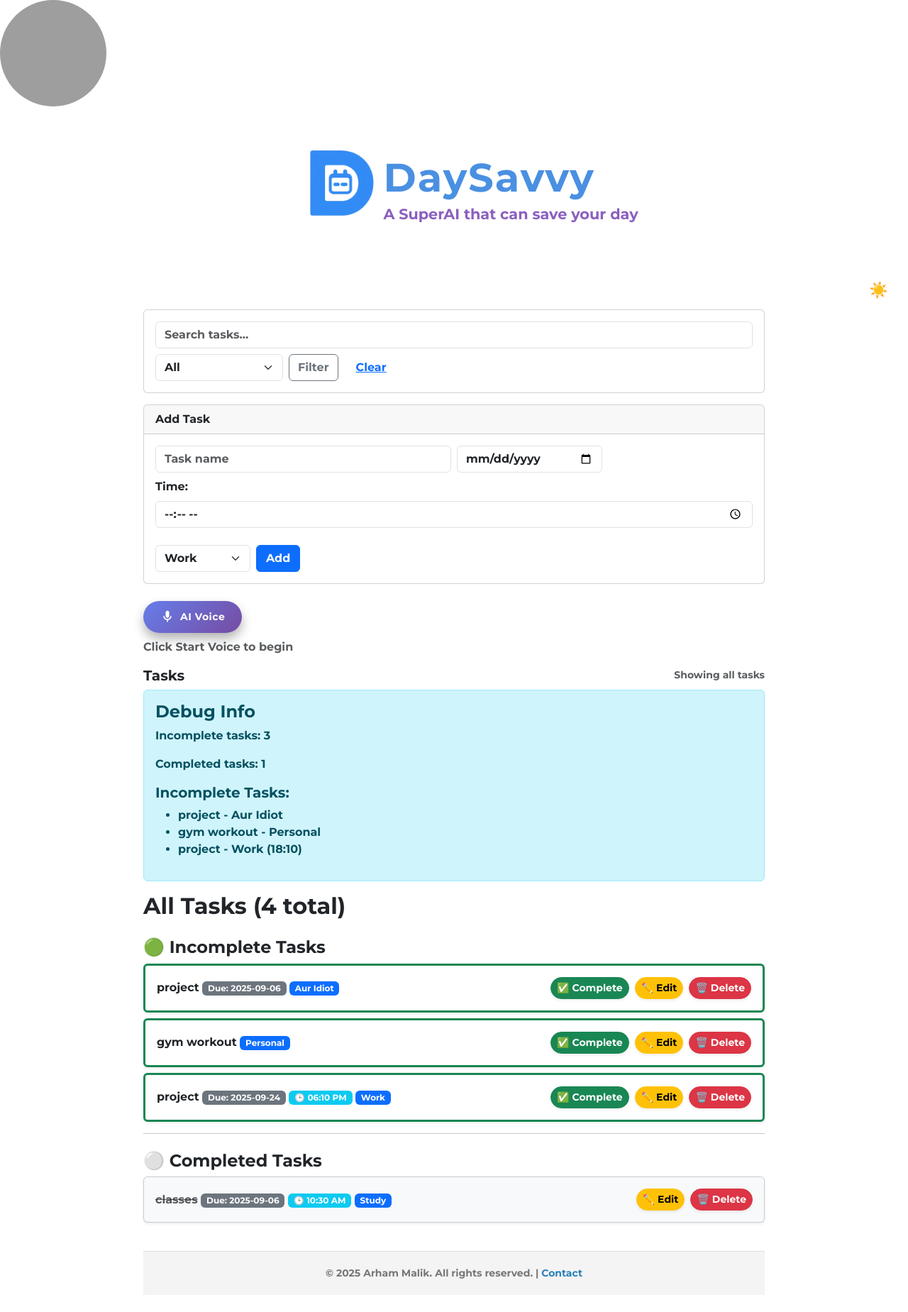
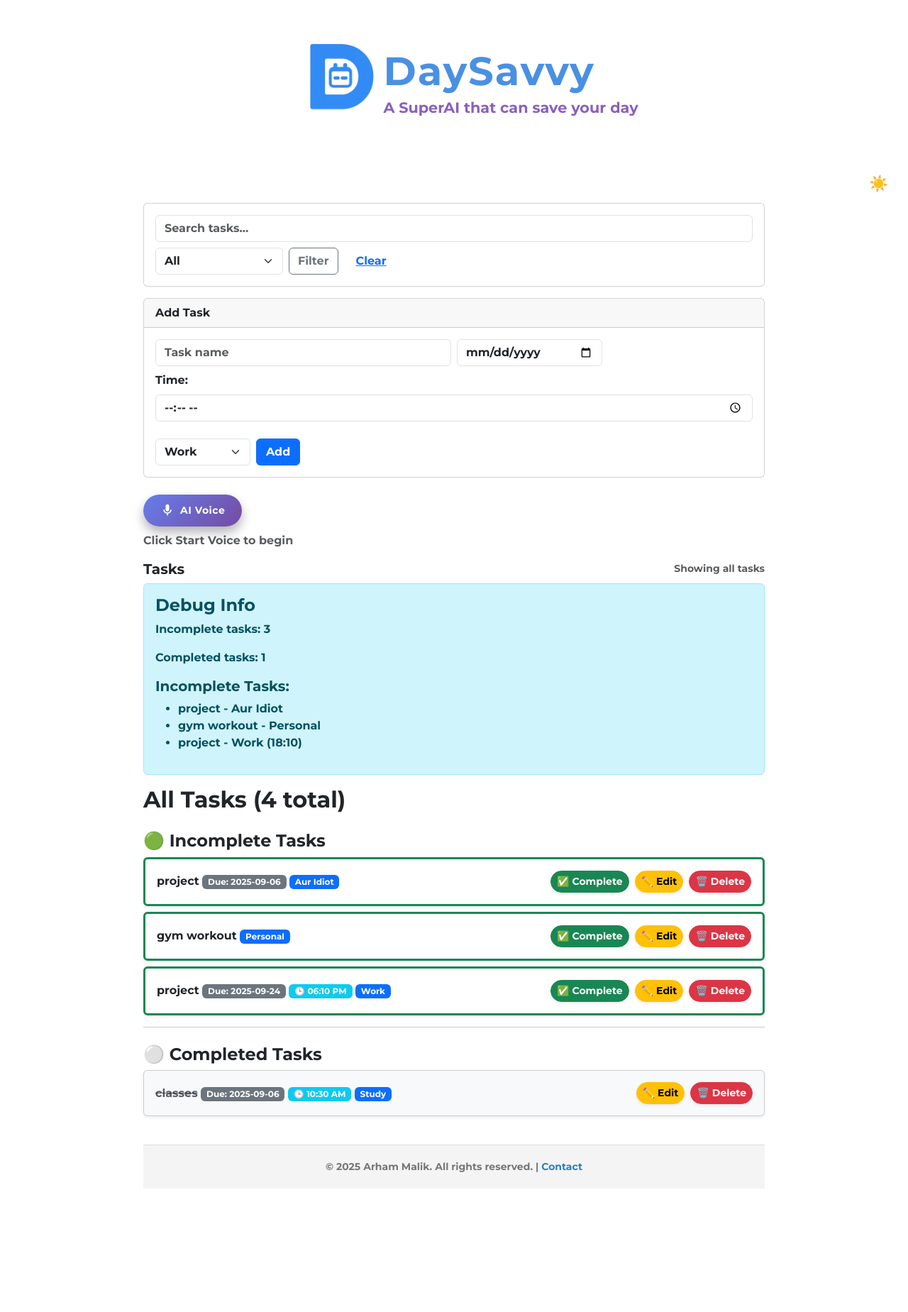
Before and after one commit to arhammalik21/DAYSAVVY, a Flask app: page / in a window 1280 px wide. Shown: the whole page at 71% size. After the commit the page ends 1652 px from the top, so only its background shows below. Run offline with Flask 3, Linux system fonts and the light colour scheme; data comes from the database, SQL or seed files in the repository; some libraries are stand-ins or nearby versions; grey boxes are pictures that could not be loaded.

Commit message:
Removing some non-working things

```diff
--- a/templates/index.html
+++ b/templates/index.html
@@ -12,8 +12,6 @@
   <link rel="icon" type="image/x-icon" href="{{ url_for('static', filename='favicon.ico') }}">
   <link rel="shortcut icon" type="image/x-icon" href="{{ url_for('static', filename='favicon.ico') }}">
   <input type="hidden" name="csrf_token" value="{{ csrf_token() }}">
-  <img src="Photox.png" alt="Arham Malik" style="width:150px; height:150px; border-radius: 50%;">
-
 
   <!-- Bootstrap CSS and Google Font -->
   <link rel="stylesheet" href="https://cdn.jsdelivr.net/npm/bootstrap@5.3.0/dist/css/bootstrap.min.css">
```
